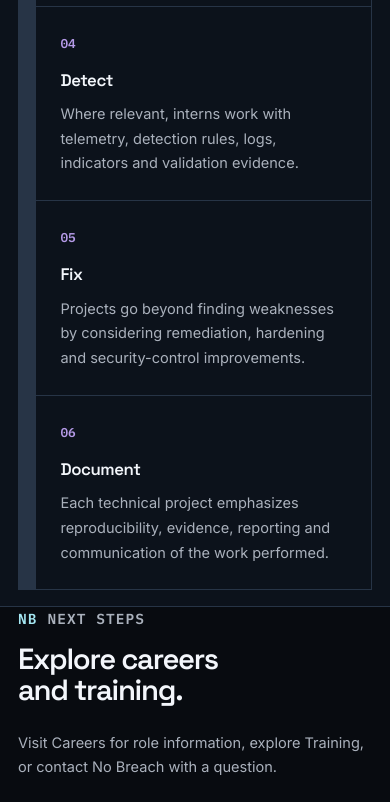
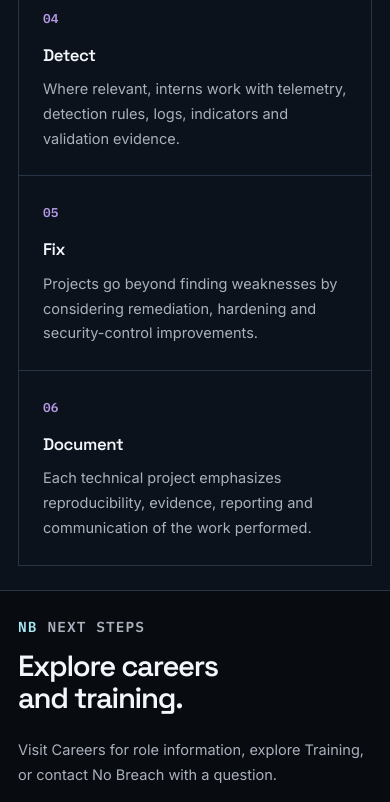
Before and after one commit to MahmoudMans/nobreach-client, a Next.js app: page /company/internships in a window 390 px wide. Shown: the part 5344-6146 px from the top of the page. Built offline with nearby package versions, Linux system fonts and the light colour scheme; no server answers.

Commit message:
fix(internships): refine method grid and closing spacing

```diff
--- a/src/app/company/internships/internships.module.css
+++ b/src/app/company/internships/internships.module.css
@@ -2355,3 +2355,86 @@ li {
   }
 
 }
+
+
+/* ==========================================================================
+   NB_INTERNSHIPS_LOCAL_ACCEPTANCE_V24
+
+   Final local corrections from the latest acceptance review.
+
+   INT-14:
+   - remove inherited ordered-list inset from the method grid
+   - retain a 1px perimeter and 1px internal dividers
+   - keep equivalent cell padding
+
+   INT-15:
+   - retain a compact 24px method tail
+   - restore deliberate incoming spacing to the complete closing group
+   ========================================================================== */
+
+
+/* INT-14 — GRID EDGE ------------------------------------------------- */
+
+
+:global(#main-content) .methodGrid {
+  margin:
+    0;
+
+  margin-inline-start:
+    0;
+
+  padding:
+    1px;
+
+  padding-left:
+    1px;
+
+  padding-inline-start:
+    1px;
+
+  list-style:
+    none;
+}
+
+
+.methodStep {
+  padding:
+    32px;
+}
+
+
+/* INT-15 — METHOD → CLOSING ----------------------------------------- */
+
+
+.methodSection {
+  padding-bottom:
+    24px;
+}
+
+
+.ctaLayout {
+  padding-top:
+    32px;
+}
+
+
+@media (max-width: 768px) {
+
+  .methodStep {
+    padding:
+      24px;
+  }
+
+
+  .methodSection {
+    padding-bottom:
+      24px;
+  }
+
+
+  .ctaLayout {
+    padding-top:
+      24px;
+  }
+
+}
```
Also changed, not shown: 1 other file (tests, documents, lock files or other folders).
